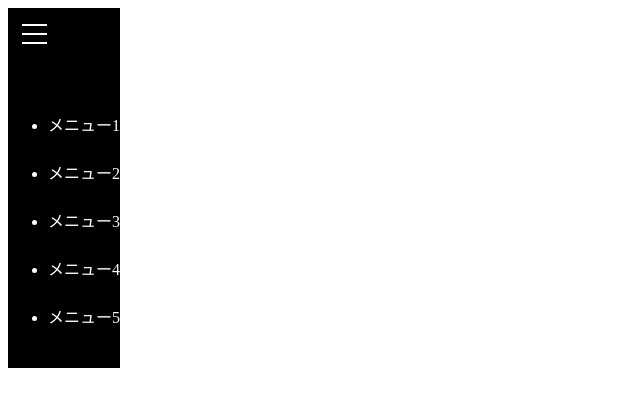
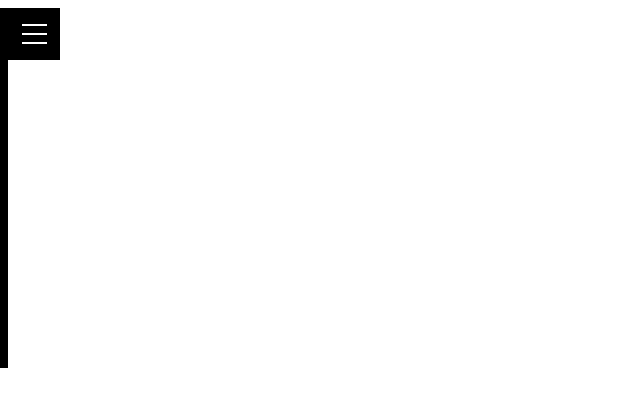
Before and after one commit to qajf/qajf.github.io, a Jekyll site: the page testhead.html, which Jekyll copies as it is, in a window 1280 px wide. Shown: the top 407 px of the page, without its empty margins (0-640 px from the left). Built offline with Jekyll 4.4.1, drawn with Linux system fonts in a browser that asks for light colours; nearby versions of some CDN libraries.

Commit message:
Update testhead.html

```diff
--- a/testhead.html
+++ b/testhead.html
@@ -72,12 +72,12 @@
   }
 
 .menu {
-　width: 300px;
+ width:300px;
  background: #000;
  color: #fff;
  position: absolute;
  padding-top: 40px;
- /* transform: translate(-300px); */
+ transform: translate(-300px);
  transition: 0.3s ease-out;
 }
 li {
```
